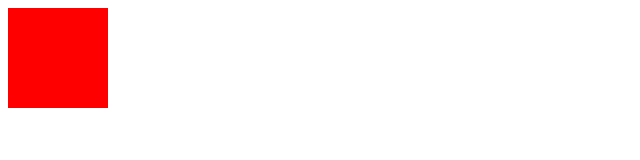
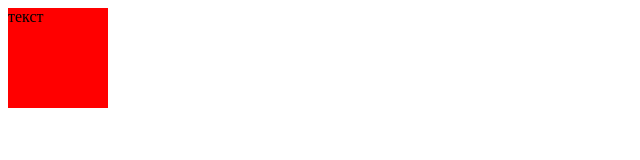
Before and after one commit to aud10k2/js, a plain HTML site: page lab_17/6.html in a window 1280 px wide. Shown: the full height of the page, 0-640 px from the left. Drawn offline with Linux system fonts and the light colour scheme.

```diff
--- a/lab_17/6.html
+++ b/lab_17/6.html
@@ -9,7 +9,7 @@
 
 <body>
 	<div style="background:red;width:100px;height:100px;" id='b' onmouseover="this.style.backgroundColor='blue'"
-		onmouseout="this.style.backgroundColor='red'"></div>
+		onmouseout="this.style.backgroundColor='red'">текст</div>
 </body>
 
 </html>
```
